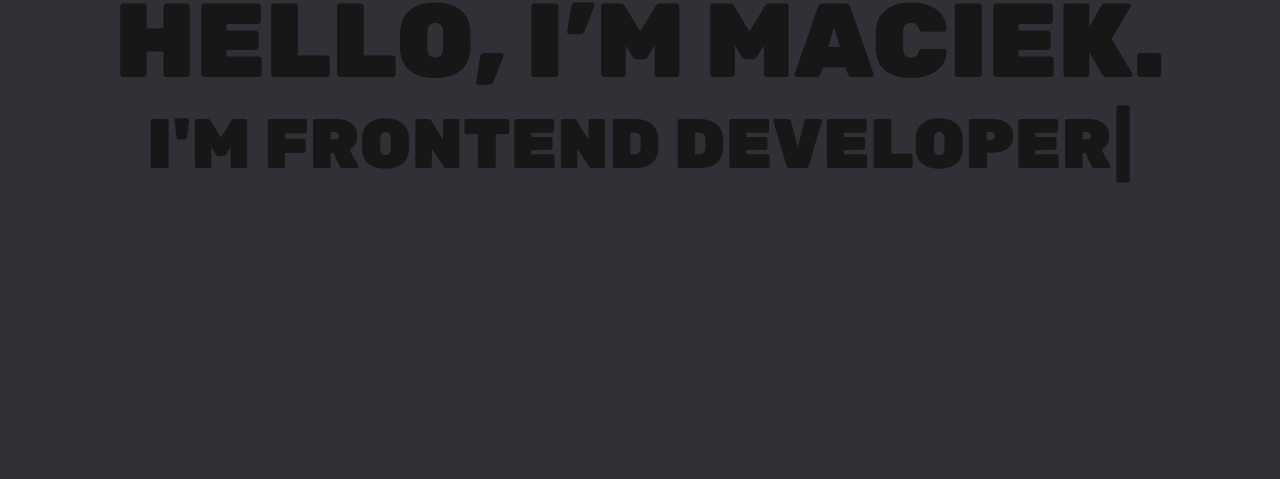
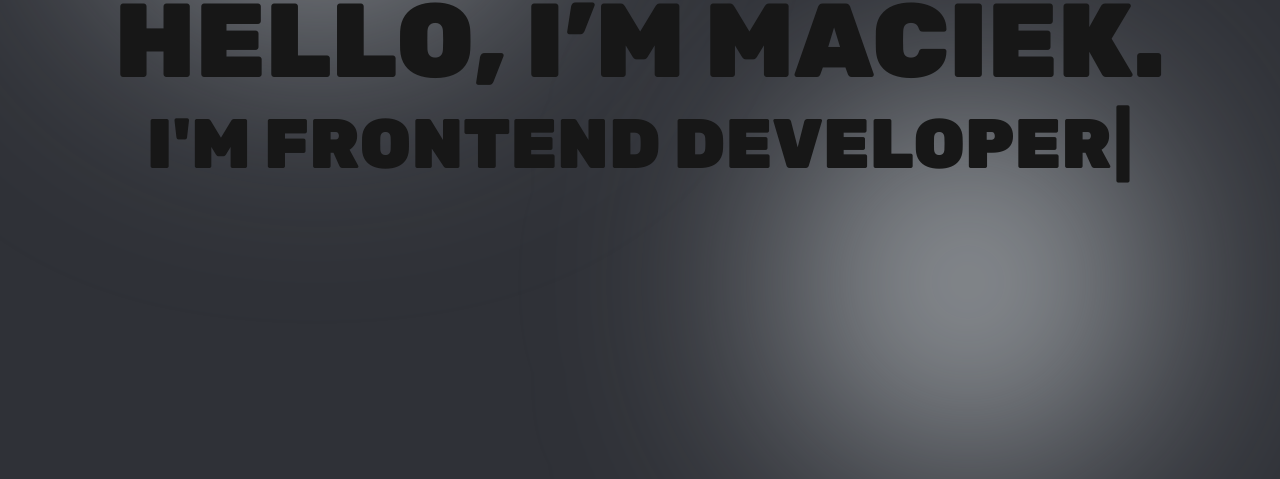
Before and after one commit to Mattias988/MKorsakowsky-V2, a Next.js app in the folder frontend/: page / in a window 1280 px wide. Shown: the part 318-797 px from the top of the page. Built offline with nearby package versions, Linux system fonts and the light colour scheme.

Commit message:
add background blobs

```diff
--- /dev/null
+++ b/frontend/src/components/BackgroundBlobs/backgroundBlobs.module.scss
@@ -0,0 +1,40 @@
+@use '../../styles/abstracts/variables' as variables;
+.backgroundBlobs {
+  position: fixed;
+  top: 0;
+  left: 0;
+  width: 100vw;
+  height: 100vh;
+  z-index: -1;
+  overflow: hidden;
+  pointer-events: none;
+
+  .blob {
+    position: absolute;
+    width: 400px;
+    height: 400px;
+    background: radial-gradient(circle, variables.$color-primary, transparent);
+    filter: blur(120px);
+    border-radius: 50%;
+    animation: moveBlob 20s infinite alternate ease-in-out;
+  }
+
+  .second {
+    background: radial-gradient(circle, variables.$color-primary, transparent);
+    animation-delay: 10s;
+    top: 50%;
+    left: 60%;
+  }
+}
+
+@keyframes moveBlob {
+  0% {
+    transform: translate(0, 0) scale(1);
+  }
+  50% {
+    transform: translate(200px, -100px) scale(1.2);
+  }
+  100% {
+    transform: translate(-150px, 150px) scale(1);
+  }
+}
--- /dev/null
+++ b/frontend/src/components/BackgroundBlobs/backgroundBlobs.tsx
@@ -0,0 +1,10 @@
+import styles from "./backgroundBlobs.module.scss";
+
+export default function BackgroundBlobs() {
+    return (
+        <div className={styles.backgroundBlobs}>
+            <div className={styles.blob} />
+            <div className={`${styles.blob} ${styles.second}`} />
+        </div>
+    );
+}
```
